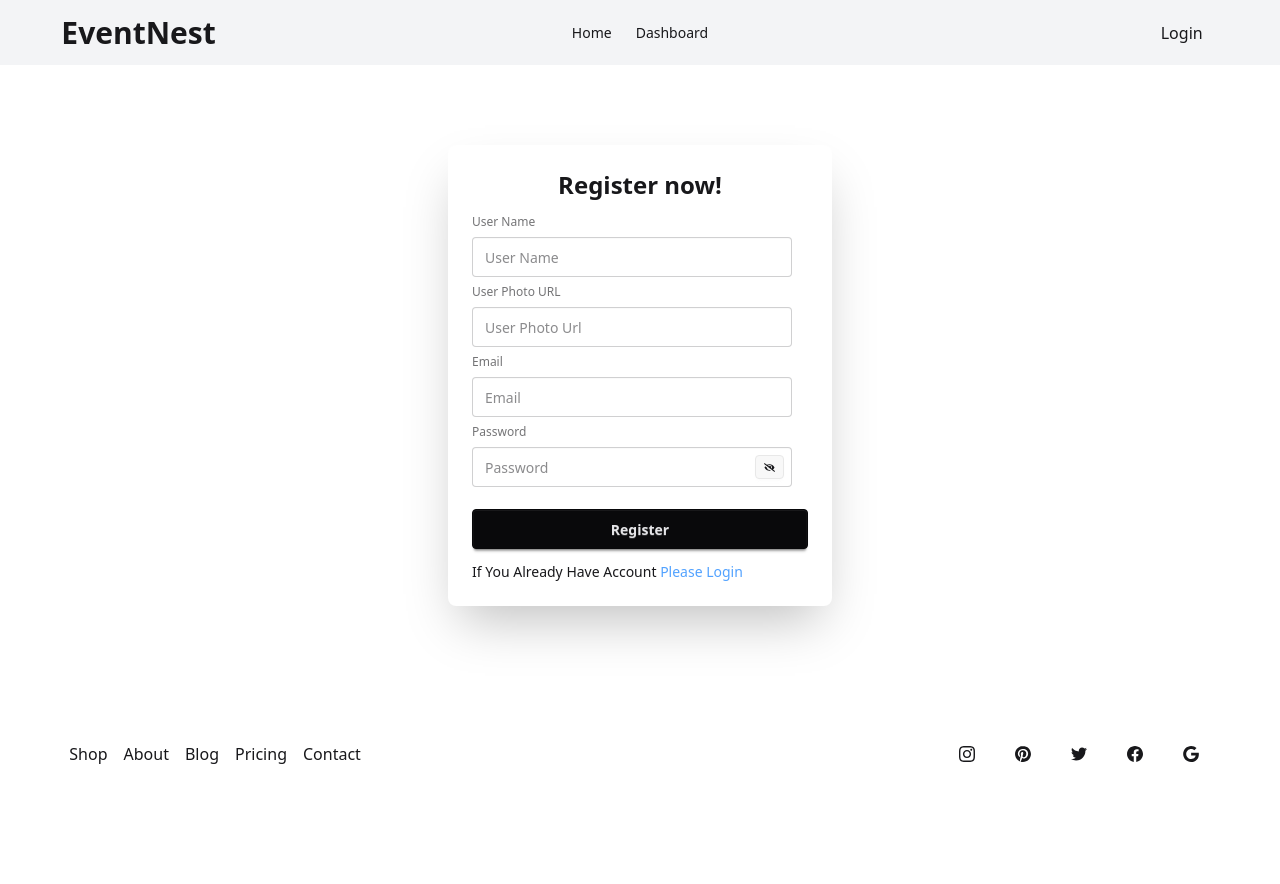
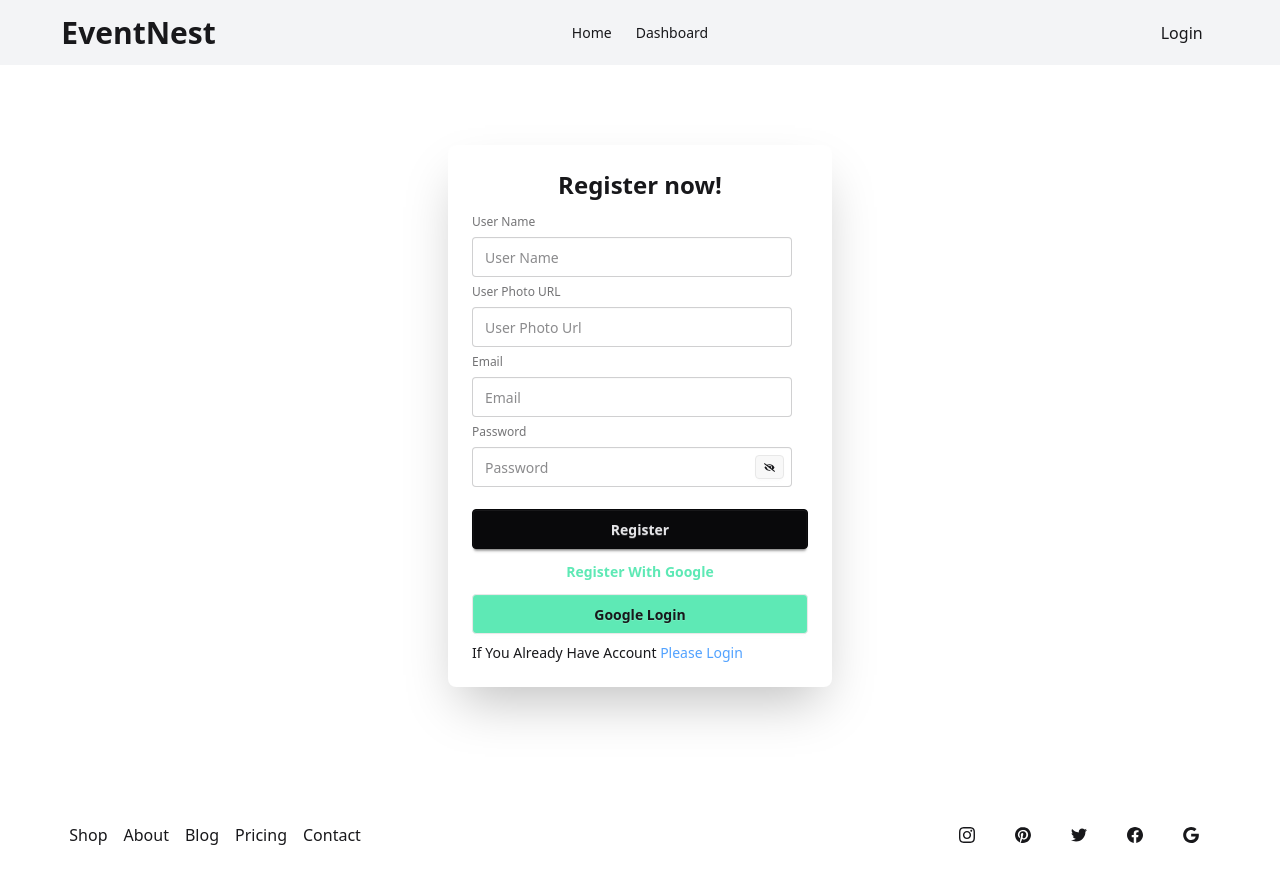
Before and after one commit to asiburrahman/EventNest, a React (Vite) app: page /register in a window 1280 px wide. Shown: the top 884 px of the page. Before the commit the page ends 822 px from the top, so only its background shows below. Built offline with nearby package versions, Linux system fonts and the light colour scheme; no server answers.

Commit message:
Add google signin in register page

```diff
--- a/src/component/Home/Home.jsx
+++ b/src/component/Home/Home.jsx
@@ -14,7 +14,9 @@ const Home = () => {
 
         <div className='w-11/12 mx-auto'>
             <ToastContainer />
-            <Slider></Slider>
+            <Slider>
+
+            </Slider>
 
             <h2 class="text-2xl lg:text-4xl font-bold py-3 text-center">
     Upcoming Event</h2>
--- a/src/component/Pages/EventDetails.jsx
+++ b/src/component/Pages/EventDetails.jsx
@@ -1,5 +1,6 @@
 import React from 'react';
 import { useLoaderData, useParams } from 'react-router';
+import { toast, ToastContainer } from 'react-toastify';
 
 const EventDetails = () => {
     const events = useLoaderData()
@@ -8,8 +9,17 @@ const EventDetails = () => {
     // console.log(event);
      const {id, name, thumbnail, category, date, location, entry_fee, description} = event;
 
+     const handleReservation =(e)=>{
+          e.preventDefault()
+          const name = e.target.name.value;
+          console.log(name);
+          toast.success(`MR. ${name} your reservation is successful!!`);
+
+     }
+
     return (
         <div>
+          <ToastContainer />
             <div className=" flex flex-col justify-center items-center gap-2 bg-base-100 w-11/12 shadow-sm overflow-hidden mx-auto p-4 rounded-2xl">
   <figure className=" w-full overflow-hidden">
     <img
@@ -45,14 +55,14 @@ const EventDetails = () => {
 
           <div className="w-11/12 mx-auto p-8 space-y-3 ">
           <h1 className="text-2xl font-bold text-center">Reserve a seat</h1>
-          <form noValidate="" action="" className="space-y-6">
+          <form onSubmit={handleReservation} noValidate="" action="" className="space-y-6">
             <div className="space-y-1 text-sm">
               <label htmlFor="username" className="block dark:text-gray-600">Username</label>
               <input type="text" required  name="name" id="username" placeholder="Username" className="w-full px-4 py-3 rounded-md dark:border-gray-300 dark:bg-gray-50 dark:text-gray-800 focus:dark:border-violet-600" />
             </div>
             <div className="space-y-1 text-sm">
               <label htmlFor="password" className="block dark:text-gray-600">Email</label>
-              <input type="email" required name="email" id="password" placeholder="Password" className="w-full px-4 py-3 rounded-md dark:border-gray-300 dark:bg-gray-50 dark:text-gray-800 focus:dark:border-violet-600" />
+              <input  type="email" required name="email" id="password" placeholder="user Email" className="w-full px-4 py-3 rounded-md dark:border-gray-300 dark:bg-gray-50 dark:text-gray-800 focus:dark:border-violet-600" />
               <div className="flex justify-end text-xs dark:text-gray-600">
               </div>
             </div>
--- a/src/component/Register/Register.jsx
+++ b/src/component/Register/Register.jsx
@@ -13,7 +13,7 @@ const Register = () => {
   const userInfo = use(AuthContext)
   const [showPassword, setShowPassword] = useState(false)
   const [errorMessage, setErrorMessage] = useState('')
-  const {createUser, updateUserProfile, setUser, user} = userInfo
+  const { googleSignin,createUser, updateUserProfile, setUser, user, } = userInfo
   const navigate = useNavigate()
 
     const handleRegister = (e)=>{
@@ -61,7 +61,8 @@ const Register = () => {
 
 
             }).catch((error) => {
-             console.log(error);
+
+
 
              setUser(userinfo)
 
@@ -81,6 +82,41 @@ const Register = () => {
     if (errorMessage) {
       toast.success(errorMessage);
     }
+
+    const handleGoogleSignin=()=>{
+
+      setShowPassword('')
+      googleSignin().then((result) => {
+        // This gives you a Google Access Token. You can use it to access the Google API.
+        // const credential = GoogleAuthProvider.credentialFromResult(result);
+        // const token = credential.accessToken;
+        // The signed-in user info.
+        const user = result.user;
+        // console.log(user);
+        setUser(user)
+
+        navigate(location?.state || '/')
+        toast.success("User Login Successfully By Google");
+
+        // IdP data available using getAdditionalUserInfo(result)
+        // ...
+      }).catch((error) => {
+        // Handle Errors here.
+        const errorCode = error.code;
+        setShowPassword(errorCode);
+        const errorMessage = error.message;
+
+        setShowPassword(errorMessage);
+        // The email of the user's account used.
+        const email = error.customData.email;
+        setShowPassword(email);
+        // The AuthCredential type that was used.
+        const credential = <GoogleAuthProvider></GoogleAuthProvider>.credentialFromError(error);
+        setShowPassword(credential);
+        // ...
+      });
+    }
+
 
     return (
         <div className="card bg-base-100 mt-20 w-full mx-auto max-w-sm shrink-0 shadow-2xl">
@@ -104,6 +140,9 @@ const Register = () => {
           <button className="btn btn-neutral mt-4">Register</button>
         </form>
 
+                <div className=' text-md font-bold text-center text-emerald-300'>Register With Google</div>
+                  <button onClick={handleGoogleSignin} className="btn bg-emerald-300 mt-1">Google Login</button>
+
         <p>If You Already Have Account  <NavLink className='text-blue-400' to='/login'>Please Login</NavLink> </p>
         {errorMessage && <p className='text-red-600 font-bold pt-1'>{errorMessage}</p>
 
--- a/src/lyout/Root.jsx
+++ b/src/lyout/Root.jsx
@@ -22,12 +22,9 @@ const Root = () => {
 
     return (
         <>
-
-
-
-           <Navbar></Navbar>
-           {/* <ToastContainer />  */}
-          <Outlet></Outlet>
+        {/* <ToastContainer /> */}
+        <Navbar> </Navbar>
+         <Outlet></Outlet>
           <Footer></Footer>
         </>
     );
--- a/src/main.jsx
+++ b/src/main.jsx
@@ -13,7 +13,7 @@ createRoot(document.getElementById('root')).render(
     <AuthProvider>
 
       <RouterProvider router={router}>
-      {/* <ToastContainer /> */}
+      <ToastContainer />
       </RouterProvider>
 
 
```
Also changed, not shown: src/component/Navbar/Navbar.jsx (+5 -2 lines).
